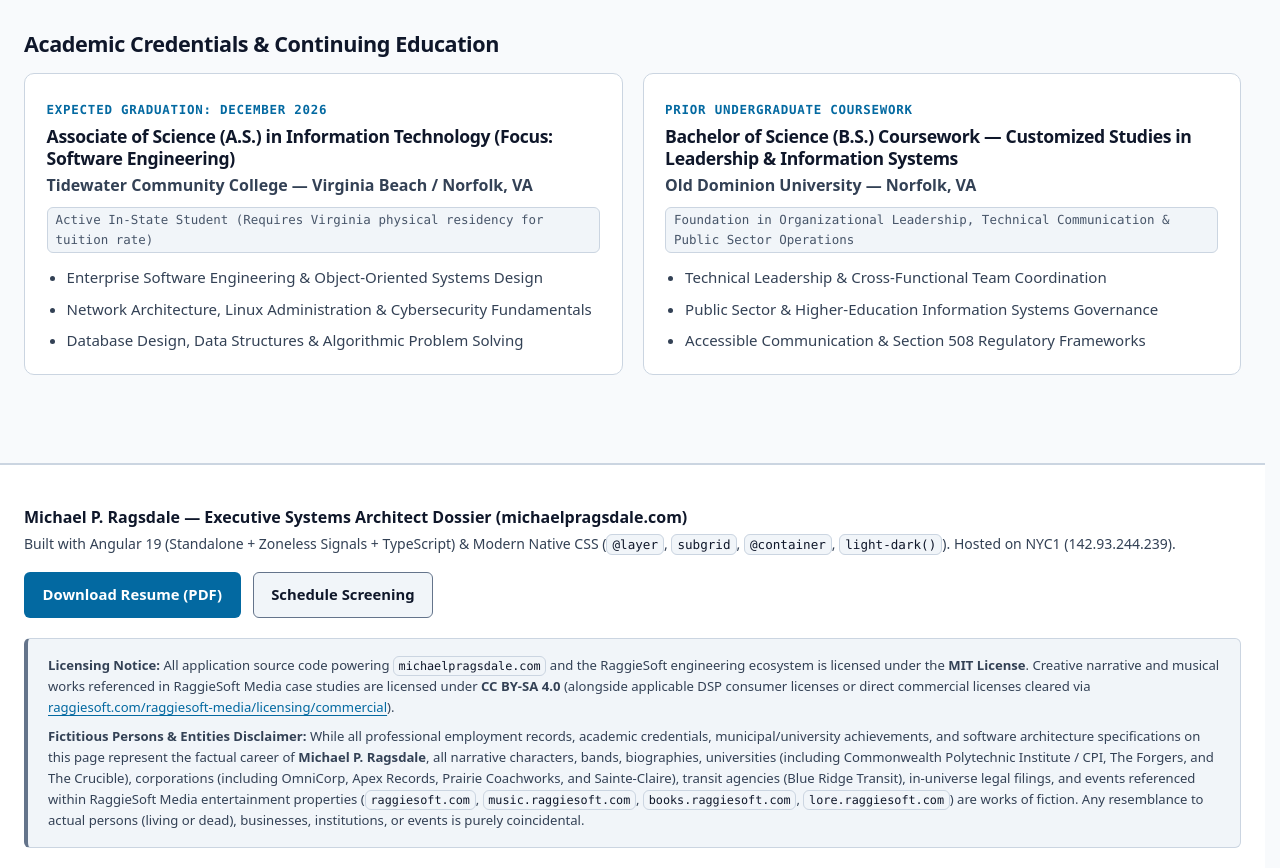
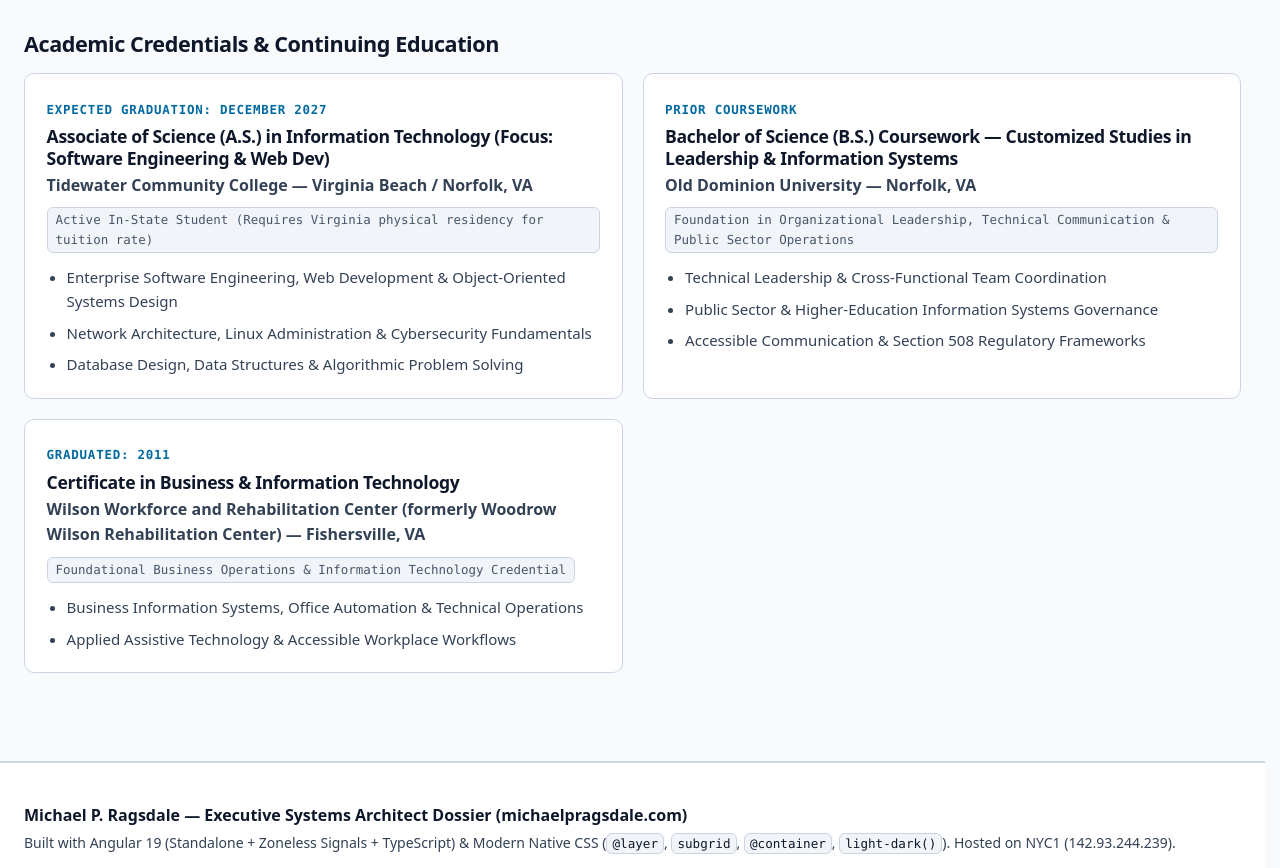
Before and after one commit to raggiesoft/raggiesoft-portfolio, an Angular app: page / in a window 1280 px wide. Shown: the part 9111-9979 px from the top of the page. Built offline with nearby package versions, Linux system fonts and the light colour scheme.

Commit message:
Update TCC graduation to Dec 2027, recompile resume PDF, and add 1200x630 Open Graph card for michaelpragsdale.com

```diff
--- a/src/app/data/portfolio.data.ts
+++ b/src/app/data/portfolio.data.ts
@@ -539,12 +539,12 @@
  */
 export const EDUCATION_CREDENTIALS: readonly EducationEntry[] = [
   {
-    degree: 'Associate of Science (A.S.) in Information Technology (Focus: Software Engineering)',
+    degree: 'Associate of Science (A.S.) in Information Technology (Focus: Software Engineering & Web Dev)',
     institution: 'Tidewater Community College — Virginia Beach / Norfolk, VA',
-    timeframe: 'Expected Graduation: December 2026',
+    timeframe: 'Expected Graduation: December 2027',
     statusNote: 'Active In-State Student (Requires Virginia physical residency for tuition rate)',
     focusAreas: [
-      'Enterprise Software Engineering & Object-Oriented Systems Design',
+      'Enterprise Software Engineering, Web Development & Object-Oriented Systems Design',
       'Network Architecture, Linux Administration & Cybersecurity Fundamentals',
       'Database Design, Data Structures & Algorithmic Problem Solving'
     ]
@@ -552,12 +552,22 @@
   {
     degree: 'Bachelor of Science (B.S.) Coursework — Customized Studies in Leadership & Information Systems',
     institution: 'Old Dominion University — Norfolk, VA',
-    timeframe: 'Prior Undergraduate Coursework',
+    timeframe: 'Prior Coursework',
     statusNote: 'Foundation in Organizational Leadership, Technical Communication & Public Sector Operations',
     focusAreas: [
       'Technical Leadership & Cross-Functional Team Coordination',
       'Public Sector & Higher-Education Information Systems Governance',
       'Accessible Communication & Section 508 Regulatory Frameworks'
     ]
+  },
+  {
+    degree: 'Certificate in Business & Information Technology',
+    institution: 'Wilson Workforce and Rehabilitation Center (formerly Woodrow Wilson Rehabilitation Center) — Fishersville, VA',
+    timeframe: 'Graduated: 2011',
+    statusNote: 'Foundational Business Operations & Information Technology Credential',
+    focusAreas: [
+      'Business Information Systems, Office Automation & Technical Operations',
+      'Applied Assistive Technology & Accessible Workplace Workflows'
+    ]
   }
 ] as const;
--- a/src/index.html
+++ b/src/index.html
@@ -32,14 +32,28 @@
   <meta name="author" content="Michael P. Ragsdale">
   <link rel="canonical" href="https://michaelpragsdale.com/">
 
-  <!-- Open Graph / Recruiter Link Unfurling Metadata -->
+  <!-- Open Graph & Social Card Unfurling Metadata (1200x630 Standard) -->
   <meta property="og:type" content="profile">
+  <meta property="og:site_name" content="Michael P. Ragsdale — Executive Systems Dossier">
+  <meta property="og:locale" content="en_US">
   <meta property="og:title" content="Michael P. Ragsdale | Systems Architect &amp; Section 508 Engineer">
-  <meta property="og:description" content="Polyglot Systems Architect (Angular, PHP 8.5 MVC, Svelte 5, React/Next.js, Python/Bash DevOps) &amp; Section 508 Accessibility Specialist based in Norfolk, VA. View live production architectures, municipal ETL case studies, and W2 hiring logistics.">
+  <meta property="og:description" content="Polyglot Systems Architect (Angular 19, PHP 8.5 MVC, Svelte 5, React 19/Next.js, Python/Bash DevOps) &amp; Certified Section 508 Accessibility Specialist in Norfolk, VA. View live production architectures, municipal ETL case studies, and W2 hiring logistics.">
   <meta property="og:url" content="https://michaelpragsdale.com/">
-  <meta property="og:image" content="https://assets.raggiesoft.com/raggiesoft-corporate/images/mragsdale-aero/mragsdale-frutiger-aero.jpg">
+  <meta property="og:image" content="https://michaelpragsdale.com/og-image.jpg">
+  <meta property="og:image:secure_url" content="https://michaelpragsdale.com/og-image.jpg">
+  <meta property="og:image:type" content="image/jpeg">
+  <meta property="og:image:width" content="1200">
+  <meta property="og:image:height" content="630">
+  <meta property="og:image:alt" content="Michael P. Ragsdale — Systems Architect &amp; Section 508 Engineer (michaelpragsdale.com)">
   <meta property="profile:first_name" content="Michael">
   <meta property="profile:last_name" content="Ragsdale">
+
+  <!-- Twitter / X / Slack / Teams Large Summary Card Metadata -->
+  <meta name="twitter:card" content="summary_large_image">
+  <meta name="twitter:title" content="Michael P. Ragsdale | Systems Architect &amp; Section 508 Engineer">
+  <meta name="twitter:description" content="Polyglot Systems Architect &amp; Certified Section 508 Accessibility Engineer in Norfolk, VA. Explore live zero-database architectures, ETL case studies, and W2 hiring logistics.">
+  <meta name="twitter:image" content="https://michaelpragsdale.com/og-image.jpg">
+  <meta name="twitter:image:alt" content="Michael P. Ragsdale — Systems Architect &amp; Section 508 Engineer (michaelpragsdale.com)">
 
   <!-- Preconnect to CDN for zero-latency portrait and logo loading -->
   <link rel="preconnect" href="https://assets.raggiesoft.com" crossorigin>
```
Also changed, not shown: public/og-image.jpg (added), 4 other files (tests, documents, lock files or other folders).
